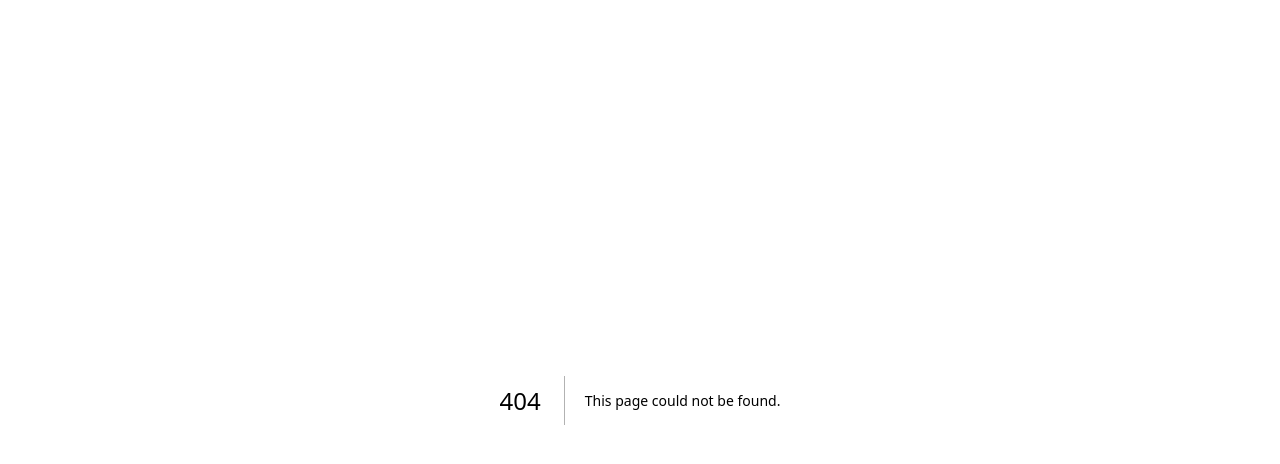
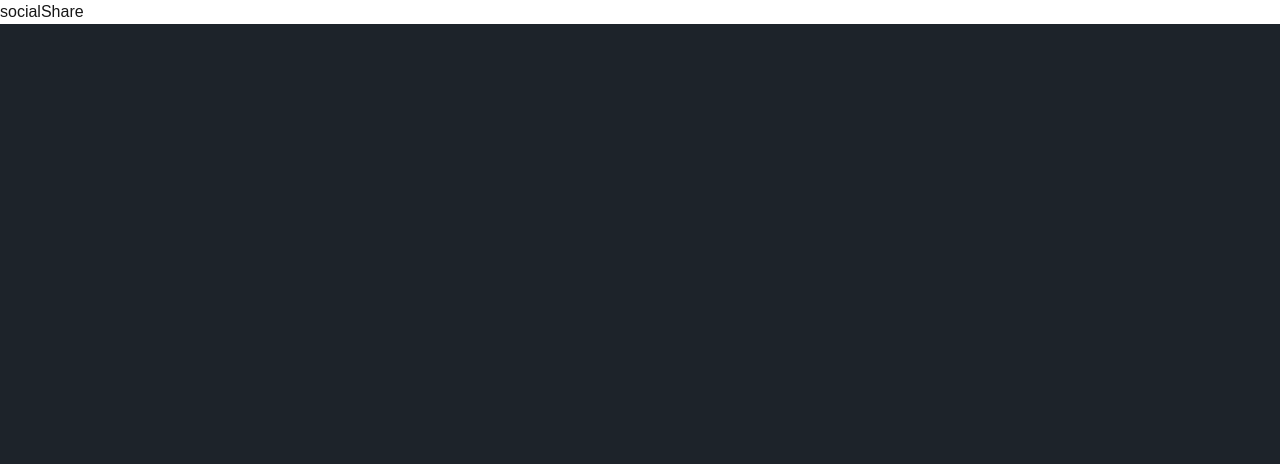
Before and after one commit to niks-nikhil-anand/Cloudinary_SAAS, a Next.js app: page /home/social-share in a window 1280 px wide. Before the commit this address had no page. Shown: the top 464 px of the page. Built offline with nearby package versions, Linux system fonts and the light colour scheme.

Commit message:
Added two page.tsx

```diff
--- /dev/null
+++ b/app/(app)/home/page.tsx
@@ -0,0 +1,9 @@
+import React from 'react'
+
+const home = () => {
+  return (
+    <div>home</div>
+  )
+}
+
+export default home
--- /dev/null
+++ b/app/(app)/home/social-share/page.tsx
@@ -0,0 +1,9 @@
+import React from 'react'
+
+const socialShare = () => {
+  return (
+    <div>socialShare</div>
+  )
+}
+
+export default socialShare
```
